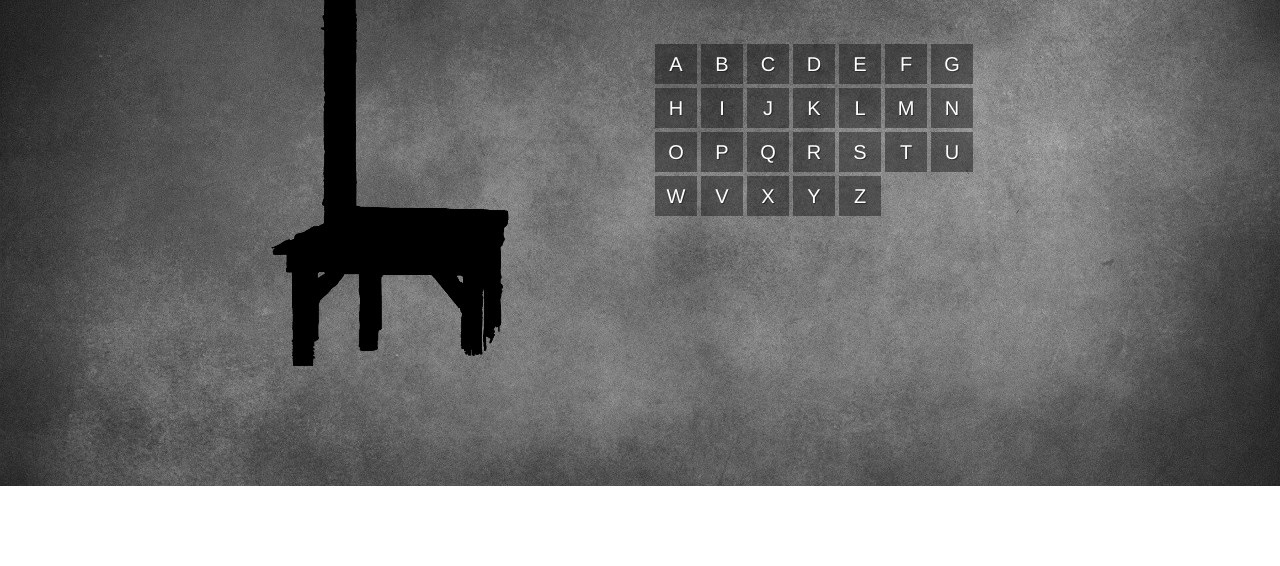
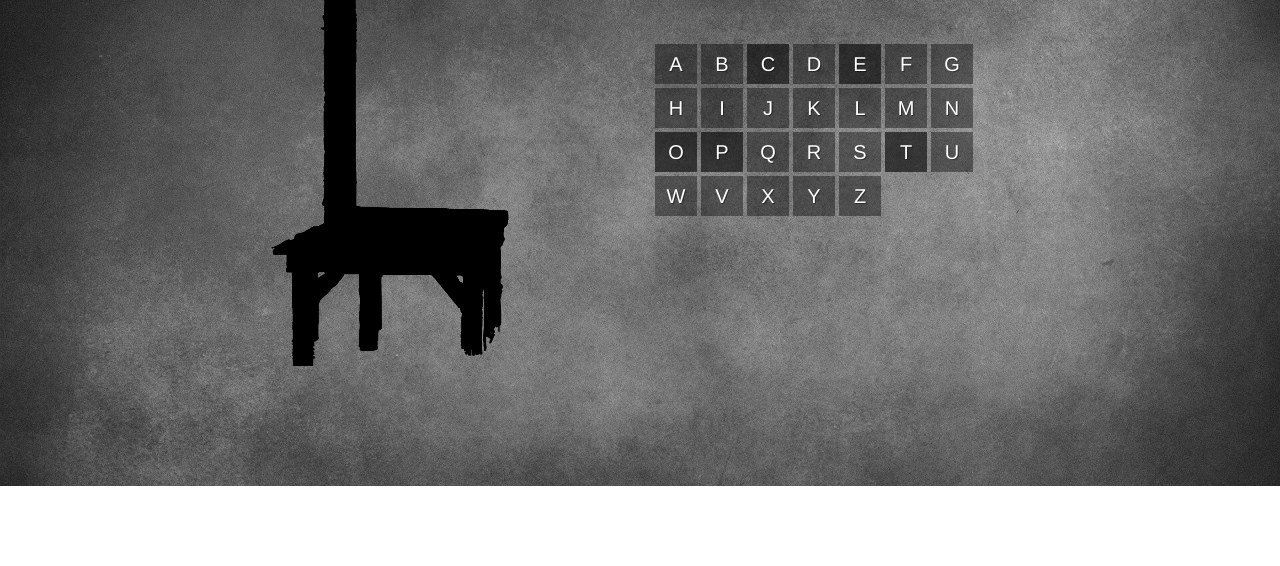
Before and after one commit to jurkian/hangmanJS, a website: page app/index.html in a window 1280 px wide. Shown: the part 234-800 px from the top of the page. Drawn offline with nearby package versions, Linux system fonts and the light colour scheme; files that its build step writes are made by us from their sources.

Commit message:
Highlight uncovered letters, disable their click
Also make sure every instance of letter is uncovered

```diff
--- a/app/scripts/main.js
+++ b/app/scripts/main.js
@@ -11,8 +11,8 @@ var correctPhrase = 'Computer type'.toUpperCase(),
 maskedPhrase = maskLetters(correctPhrase);
 document.getElementById('phrase').innerHTML = maskedPhrase;
 
-// Get visible letters
 visibleLetters = getVisibleLetters(maskedPhrase);
+var visibleLettersIndexes = [];
 
 // Draw alphabet
 var letters = 'abcdefghijklmnopqrstuwvxyz'.toUpperCase(),
@@ -23,16 +23,31 @@ for (var i = 0; i < letters.length; i++) {
 
   singleLetterLi.innerHTML = letters.charAt(i);
   lettersList.appendChild(singleLetterLi);
+
+  // If current letter is the same as one of the visibles - save it
+  if (visibleLetters.indexOf(letters.charAt(i)) > -1) {
+    visibleLettersIndexes.push(i);
+  }
 }
 
-var singleLetters = lettersList.getElementsByTagName('li');
-
 // Handle the click on each letter
-var totalLives = 5,
+var singleLetters = lettersList.getElementsByTagName('li'),
+  totalLives = 5,
   livesLeft = totalLives;
 
 for (var i = 0; i < singleLetters.length; i++) {
   singleLetters[i].addEventListener('click', checkLetter, false);
+}
+
+// Make sure every instance of uncovered letter is visible
+for (var i = 0; i < visibleLetters.length; i++) {
+  revealLetter(visibleLetters[i]);
+}
+
+// Show every uncovered letter as active on the alphabet and deactivate click event
+for (var i = 0; i < visibleLettersIndexes.length; i++) {
+  singleLetters[visibleLettersIndexes[i]].className += ' letter-active';
+  singleLetters[visibleLettersIndexes[i]].removeEventListener('click', checkLetter);
 }
 
 /* FUNCTIONS */
--- a/app/styles/main.scss
+++ b/app/styles/main.scss
@@ -63,8 +63,12 @@ ul#letters {
     cursor: pointer;
     transition: all .2s ease-out;
 
-    &:hover {
+    &:hover, &.letter-active {
       background: rgba(0,0,0,0.6);
+    }
+
+    &.letter-active {
+      cursor: default;
     }
   }
 }
```
